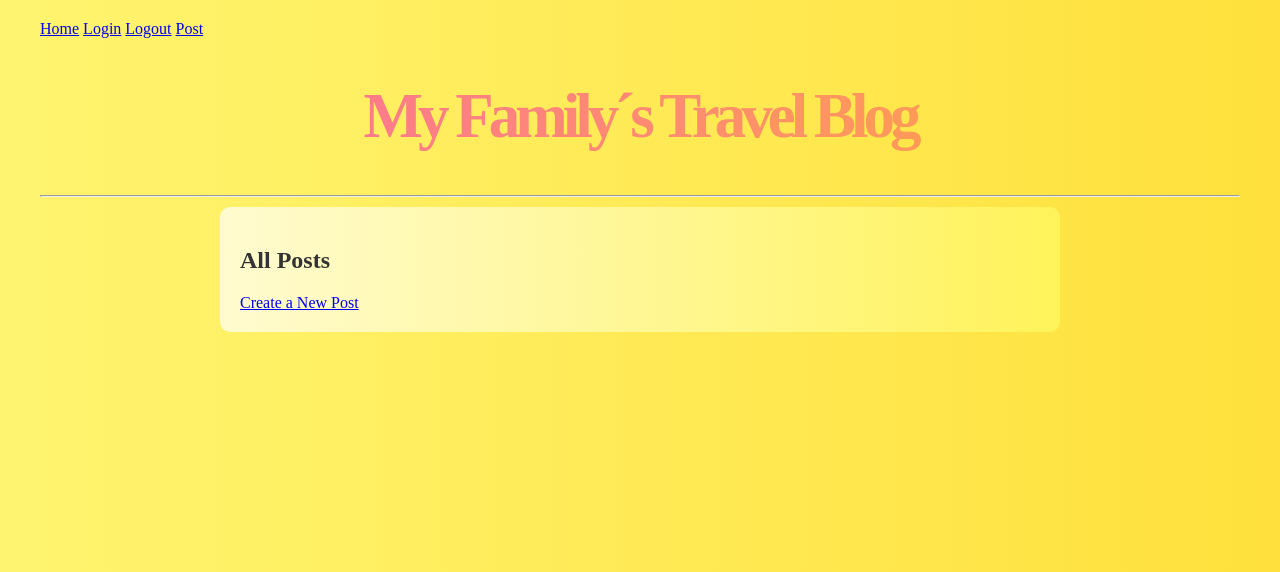
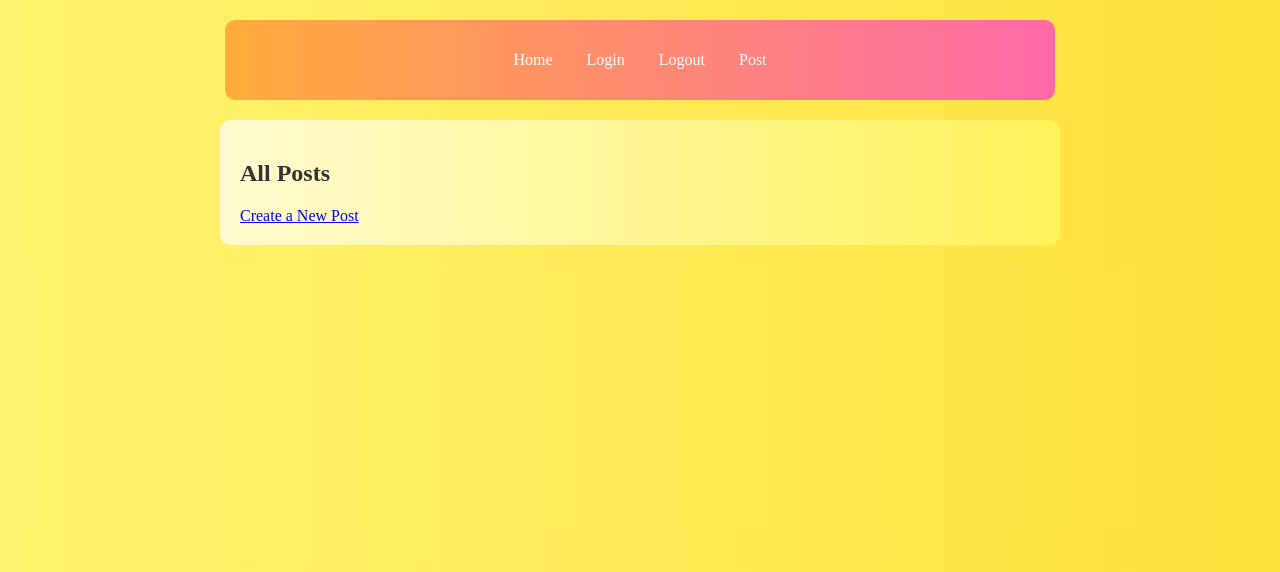
Before and after one commit to GlennJohansson85/rootfolder, a Django app: page /comment/15/ in a window 1280 px wide. Shown: the top 572 px of the page. Run offline with Django 5.2, Linux system fonts and the light colour scheme; a user stored in the database is signed in; data comes from the database, SQL or seed files in the repository; some web fonts are replaced.

Commit message:
Update base.html
name change

```diff
--- a/blog_app/templates/blog_app/base.html
+++ b/blog_app/templates/blog_app/base.html
@@ -9,18 +9,16 @@
     <link rel="stylesheet" href="{% static 'blog_app/css/style.css' %}">
 </head>
 <body>
-    <div class="navbar">
+    <div class="base-navbar">
         <a href="{% url 'home' %}">Home</a>
         <a href="{% url 'user_login' %}">Login</a>
         <a href="{% url 'user_logout' %}">Logout</a>
         <a href="{% url 'post' %}">Post</a>
     </div>
-    <div class="blog-container">
-        <h1>My Family´s Travel Blog</h1>
-        <hr>
-        <div class="content-container">
-            {% block page_content %}{% endblock page_content %}
-        </div>
+
+     <div class="content-container">
+        {% block page_content %}{% endblock page_content %}
     </div>
+    <script src="{% static 'blog_app/js/navbar.js' %}" defer></script>
 </body>
 </html>
```
